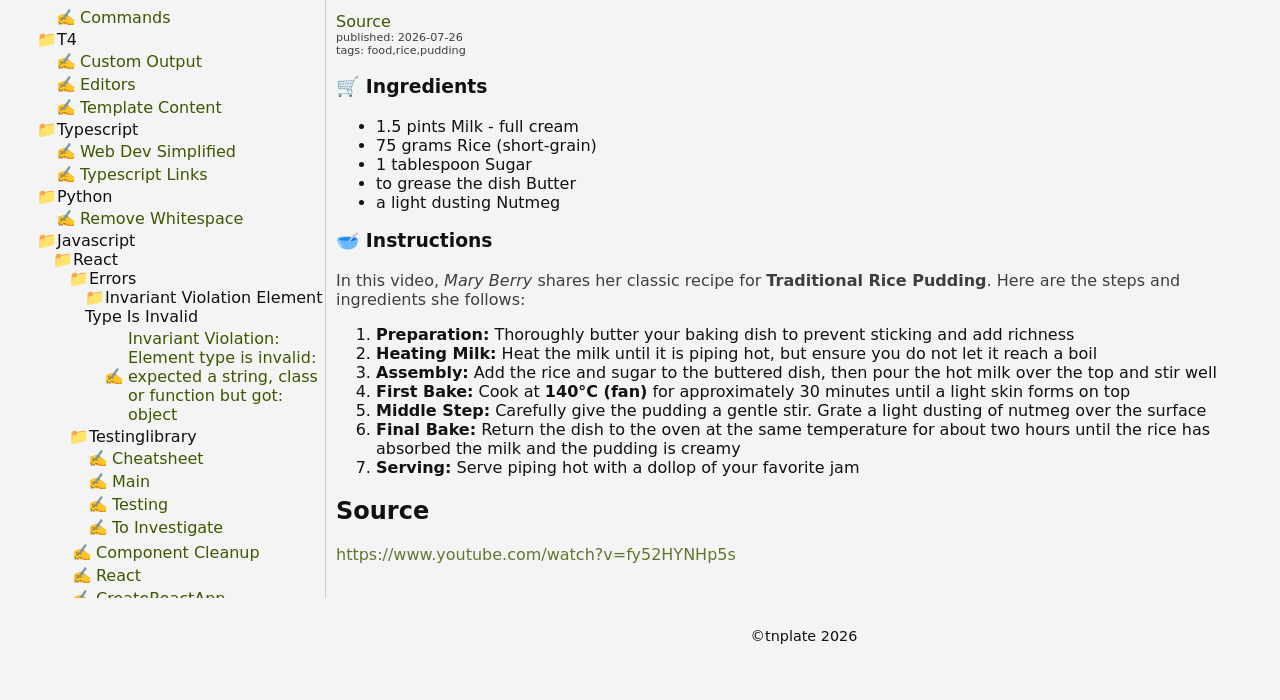
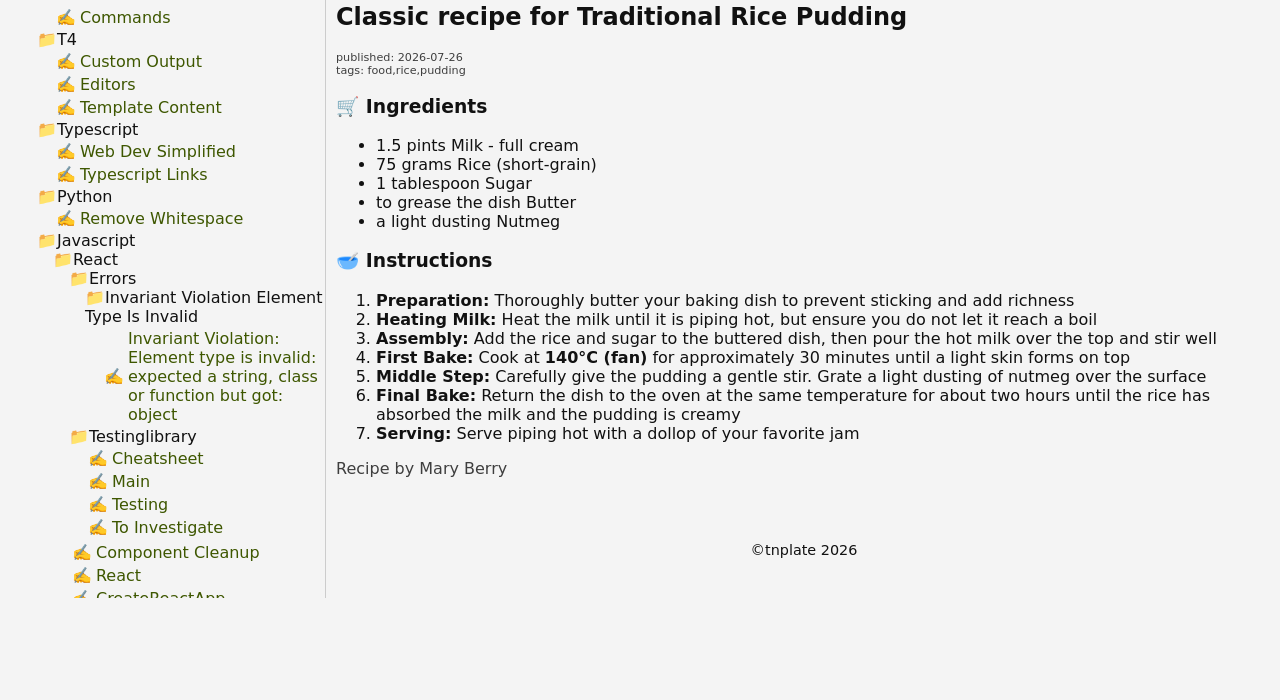
Before and after one commit to Thundter/thundter.github.io, an Astro site: page /blogs/Recipes/rice-pudding in a window 1280 px wide. Shown: the part 207-907 px from the top of the page. After the commit the page ends 821 px from the top, so only its background shows below. Built offline with nearby package versions, Linux system fonts and the light colour scheme; Astro itself is replaced by a stand-in of ours; a web font is replaced by a local one.

Commit message:
20260722

```diff
--- a/src/components/Blogs.astro
+++ b/src/components/Blogs.astro
@@ -379,7 +379,7 @@
   </tr>
   <tr class="blogs__list__fileitem">
     <td class="blogs__filetype">🍽️</td>
-    <td><a href={"/blogs/Recipes/rice-pudding"} class="blogs__blogs__Recipes__rice-pudding">Traditional Rice Pudding by Mary Berry</a></td>
+    <td><a href={"/blogs/Recipes/rice-pudding"} class="blogs__blogs__Recipes__rice-pudding">Traditional Rice Pudding</a></td>
   </tr></table>
   </ul>
 </li><table>
--- a/src/pages/blogs/Recipes/rice-pudding.md
+++ b/src/pages/blogs/Recipes/rice-pudding.md
@@ -1,7 +1,8 @@
 ---
 layout: "../../../layouts/Recipe.astro"
-source: "https://ifoodreal.com/greek-yogurt-pizza-dough/"
-title: "Traditional Rice Pudding by Mary Berry"
+source: "https://www.youtube.com/watch?v=fy52HYNHp5s"
+title: "Traditional Rice Pudding"
+subtitle: "Classic recipe for Traditional Rice Pudding"
 date: "2026-07-26"
 tags: ["food", "rice", "pudding"]
 ingredients: [
@@ -13,7 +14,7 @@
 ]
 ---
 
-In this video, *Mary Berry* shares her classic recipe for **Traditional Rice Pudding**. Here are the steps and ingredients she follows:
+
 
 1. **Preparation:** Thoroughly butter your baking dish to prevent sticking and add richness
 2. **Heating Milk:** Heat the milk until it is piping hot, but ensure you do not let it reach a boil
@@ -23,6 +24,4 @@
 6. **Final Bake:** Return the dish to the oven at the same temperature for about two hours until the rice has absorbed the milk and the pudding is creamy
 7. **Serving:** Serve piping hot with a dollop of your favorite jam
 
-## Source
-
-https://www.youtube.com/watch?v=fy52HYNHp5s
+Recipe by Mary Berry
```
